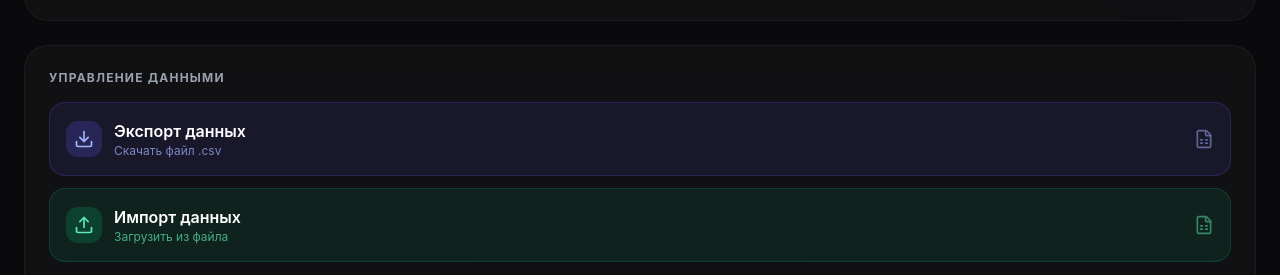
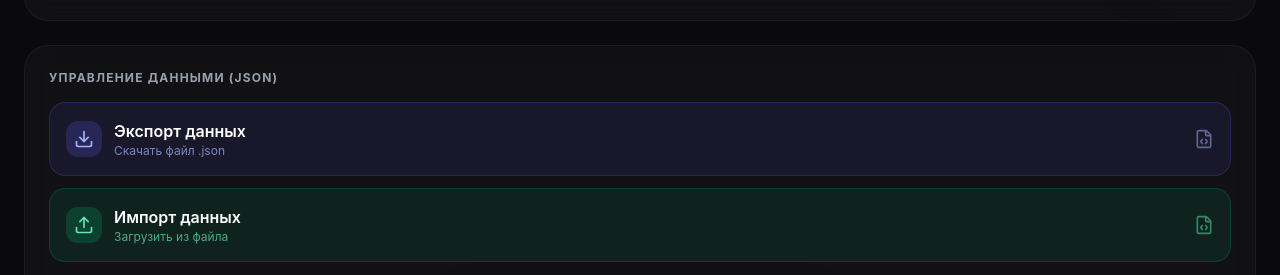
Before and after one commit to OwenSide/work-tracker-pwa, a React (Vite) app: page / in a window 1280 px wide. Both pictures are taken after a click on the button "НАСТРОЙКИ". Shown: the part 423-698 px from the top of the page. Built offline with nearby package versions, Linux system fonts and the light colour scheme.

Commit message:
Migrated the data backup system from CSV to JSON

```diff
--- a/src/components/Settings.jsx
+++ b/src/components/Settings.jsx
@@ -1,34 +1,20 @@
 import React, { useRef } from 'react';
-import { Download, Trash2, AlertTriangle, FileSpreadsheet, Upload, Briefcase, GraduationCap, User } from 'lucide-react';
+import { Download, Trash2, AlertTriangle, FileCode, Upload, Briefcase, GraduationCap, User } from 'lucide-react';
 import { cn } from '../utils';
 
 export default function Settings({ contractType, setContractType, hourlyRate, setHourlyRate, monthlyRate, setMonthlyRate, taxStatus, setTaxStatus, currency, setCurrency, shifts, setShifts }) {
   const fileInputRef = useRef(null);
 
-  const handleExportCSV = () => {
+  // ЭКСПОРТ В JSON (Надежно и в 2 строки)
+  const handleExportJSON = () => {
     if (!shifts || shifts.length === 0) {
       alert('Нет данных для экспорта. Добавьте хотя бы одну смену.');
       return;
     }
-
-    const headers = ['Дата', 'Начало', 'Конец', 'Перерыв (мин)', 'Длительность (часы)', 'Заработано', 'Заметка'];
-    const rows = shifts.map(s => {
-      const date = new Date(s.startTime).toLocaleDateString('ru-RU');
-      const start = new Date(s.startTime).toLocaleTimeString('ru-RU', {hour: '2-digit', minute:'2-digit'});
-      const end = new Date(s.endTime).toLocaleTimeString('ru-RU', {hour: '2-digit', minute:'2-digit'});
-      const pause = s.pauseMs ? Math.round(s.pauseMs / 60000) : 0;
-      const duration = (s.durationMs / 3600000).toFixed(2);
-      const earned = s.earned.toFixed(2);
-      const note = s.note ? `"${s.note.replace(/"/g, '""')}"` : '';
-
-      return [date, start, end, pause, duration, earned, note].join(',');
-    });
-
-    const csvContent = "data:text/csv;charset=utf-8,\uFEFF" + [headers.join(','), ...rows].join('\n');
-    const encodedUri = encodeURI(csvContent);
+    const dataStr = "data:text/json;charset=utf-8," + encodeURIComponent(JSON.stringify(shifts, null, 2));
     const link = document.createElement('a');
-    link.setAttribute('href', encodedUri);
-    link.setAttribute('download', `WorkTracker_Backup_${new Date().toISOString().split('T')[0]}.csv`);
+    link.setAttribute('href', dataStr);
+    link.setAttribute('download', `WorkTracker_Backup_${new Date().toISOString().split('T')[0]}.json`);
     document.body.appendChild(link);
     link.click();
     document.body.removeChild(link);
@@ -36,85 +22,33 @@ export default function Settings({ contractType, setContractType, hourlyRate, se
 
   const handleImportClick = () => fileInputRef.current?.click();
 
+  // ИМПОРТ ИЗ JSON (С защитой от дубликатов)
   const handleImportFile = (event) => {
     const file = event.target.files[0];
     if (!file) return;
 
     const reader = new FileReader();
     reader.onload = (e) => {
-      const text = e.target.result;
-      const parseCSVLine = (line) => {
-        let result = [];
-        let cur = '';
-        let inQuotes = false;
-        for (let i = 0; i < line.length; i++) {
-          let c = line[i];
-          if (c === '"') {
-            if (inQuotes && line[i+1] === '"') { cur += '"'; i++; }
-            else inQuotes = !inQuotes;
-          } else if (c === ',' && !inQuotes) {
-            result.push(cur);
-            cur = '';
-          } else {
-            cur += c;
-          }
-        }
-        result.push(cur);
-        return result;
-      };
+      try {
+        const importedShifts = JSON.parse(e.target.result);
 
-      const lines = text.split(/\r?\n/).filter(line => line.trim() !== '');
-      if (lines.length <= 1) {
-        alert('Файл пуст или не содержит данных.');
-        return;
-      }
-
-      try {
-        const importedShifts = [];
-        for (let i = 1; i < lines.length; i++) {
-          const row = parseCSVLine(lines[i]);
-          if (row.length < 6) continue;
-
-          const [day, month, year] = row[0].split('.');
-          if (!day || !month || !year) continue;
-
-          const [sH, sM] = row[1].split(':');
-          const [eH, eM] = row[2].split(':');
-
-          const startD = new Date(year, month - 1, day, sH, sM);
-          let endD = new Date(year, month - 1, day, eH, eM);
-          if (endD < startD) endD.setDate(endD.getDate() + 1);
-
-          const pauseMs = parseInt(row[3] || 0) * 60000;
-          const earned = parseFloat(row[5] || 0);
-          const note = row[6] || '';
-          const durationMs = Math.max(0, endD.getTime() - startD.getTime() - pauseMs);
-
-          importedShifts.push({
-            id: Date.now() + i,
-            startTime: startD.getTime(),
-            endTime: endD.getTime(),
-            pauseMs,
-            durationMs,
-            earned,
-            note
-          });
-        }
-
-        if (importedShifts.length === 0) {
-          alert('Не удалось распознать смены.');
-          return;
-        }
+        if (!Array.isArray(importedShifts)) throw new Error('Неверный формат');
 
         if (shifts.length > 0) {
-          if (window.confirm(`Найдено ${importedShifts.length} смен.\n\nДобавить их к существующей истории?\n\n(ОК - объединить базы. Отмена - ЗАМЕНИТЬ текущие данные)`)) {
-            const merged = [...shifts, ...importedShifts].sort((a, b) => b.startTime - a.startTime);
+          if (window.confirm(`Найдено ${importedShifts.length} смен.\n\nОбъединить их с текущей историей?\n\n(ОК - объединить базы. Отмена - ЗАМЕНИТЬ текущие данные)`)) {
+            // Объединяем и убираем возможные дубликаты по ID
+            const merged = [...shifts, ...importedShifts].reduce((acc, current) => {
+              const x = acc.find(item => item.id === current.id);
+              if (!x) return acc.concat([current]);
+              return acc;
+            }, []).sort((a, b) => b.startTime - a.startTime);
+
             setShifts(merged);
-            alert('Смены успешно добавлены!');
+            alert('Смены успешно добавлены и объединены!');
           } else {
             if (window.confirm('ВНИМАНИЕ! Это действие удалит ваши текущие смены. Точно продолжить?')) {
               setShifts(importedShifts.sort((a, b) => b.startTime - a.startTime));
-              alert('База данных успешно обновлена!');
+              alert('База данных успешно заменена!');
             }
           }
         } else {
@@ -122,7 +56,7 @@ export default function Settings({ contractType, setContractType, hourlyRate, se
           alert(`Успешно загружено ${importedShifts.length} смен!`);
         }
       } catch (err) {
-        alert('Ошибка при чтении файла.');
+        alert('Ошибка при чтении файла. Убедитесь, что это правильный .json бэкап.');
         console.error(err);
       }
       event.target.value = null;
@@ -195,16 +129,16 @@ export default function Settings({ contractType, setContractType, hourlyRate, se
           )}
         </div>
 
-        {/* Блок: Данные (Бэкап) */}
+        {/* Блок: Данные (Бэкап JSON) */}
         <div className="bg-white/[0.03] p-6 rounded-3xl border border-white/5 backdrop-blur-md">
-          <label className="block text-gray-400 text-xs font-bold uppercase tracking-widest mb-4">Управление данными</label>
+          <label className="block text-gray-400 text-xs font-bold uppercase tracking-widest mb-4">Управление данными (JSON)</label>
           <div className="space-y-3">
-            <button onClick={handleExportCSV} className="w-full flex items-center justify-between bg-indigo-500/10 hover:bg-indigo-500/20 text-indigo-300 border border-indigo-500/20 p-4 rounded-2xl transition-colors group">
-              <div className="flex items-center gap-3"><div className="bg-indigo-500/20 p-2 rounded-xl"><Download size={20} /></div><div className="flex flex-col items-start"><span className="font-semibold text-white">Экспорт данных</span><span className="text-xs text-indigo-300/70">Скачать файл .csv</span></div></div><FileSpreadsheet size={20} className="opacity-50" />
+            <button onClick={handleExportJSON} className="w-full flex items-center justify-between bg-indigo-500/10 hover:bg-indigo-500/20 text-indigo-300 border border-indigo-500/20 p-4 rounded-2xl transition-colors group">
+              <div className="flex items-center gap-3"><div className="bg-indigo-500/20 p-2 rounded-xl"><Download size={20} /></div><div className="flex flex-col items-start"><span className="font-semibold text-white">Экспорт данных</span><span className="text-xs text-indigo-300/70">Скачать файл .json</span></div></div><FileCode size={20} className="opacity-50" />
             </button>
-            <input type="file" accept=".csv" ref={fileInputRef} onChange={handleImportFile} className="hidden" />
+            <input type="file" accept=".json" ref={fileInputRef} onChange={handleImportFile} className="hidden" />
             <button onClick={handleImportClick} className="w-full flex items-center justify-between bg-emerald-500/10 hover:bg-emerald-500/20 text-emerald-300 border border-emerald-500/20 p-4 rounded-2xl transition-colors group">
-              <div className="flex items-center gap-3"><div className="bg-emerald-500/20 p-2 rounded-xl"><Upload size={20} /></div><div className="flex flex-col items-start"><span className="font-semibold text-white">Импорт данных</span><span className="text-xs text-emerald-300/70">Загрузить из файла</span></div></div><FileSpreadsheet size={20} className="opacity-50" />
+              <div className="flex items-center gap-3"><div className="bg-emerald-500/20 p-2 rounded-xl"><Upload size={20} /></div><div className="flex flex-col items-start"><span className="font-semibold text-white">Импорт данных</span><span className="text-xs text-emerald-300/70">Загрузить из файла</span></div></div><FileCode size={20} className="opacity-50" />
             </button>
             <button onClick={handleClearData} className="w-full flex items-center justify-between bg-rose-500/5 hover:bg-rose-500/10 text-rose-400 border border-rose-500/10 p-4 rounded-2xl mt-6 group">
               <div className="flex items-center gap-3"><div className="bg-rose-500/10 p-2 rounded-xl"><AlertTriangle size={20} /></div><div className="flex flex-col items-start"><span className="font-semibold text-white">Очистить данные</span><span className="text-xs text-rose-400/70">Удалить всю историю</span></div></div><Trash2 size={20} className="opacity-50" />
```
